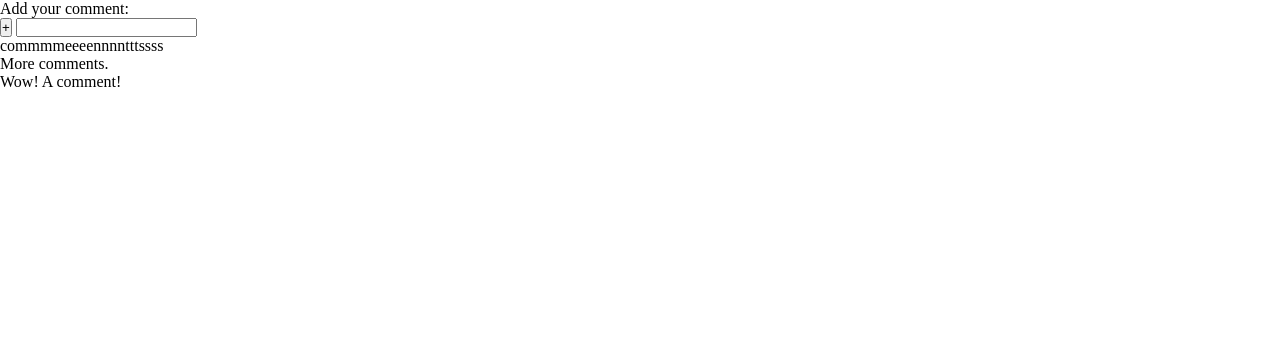
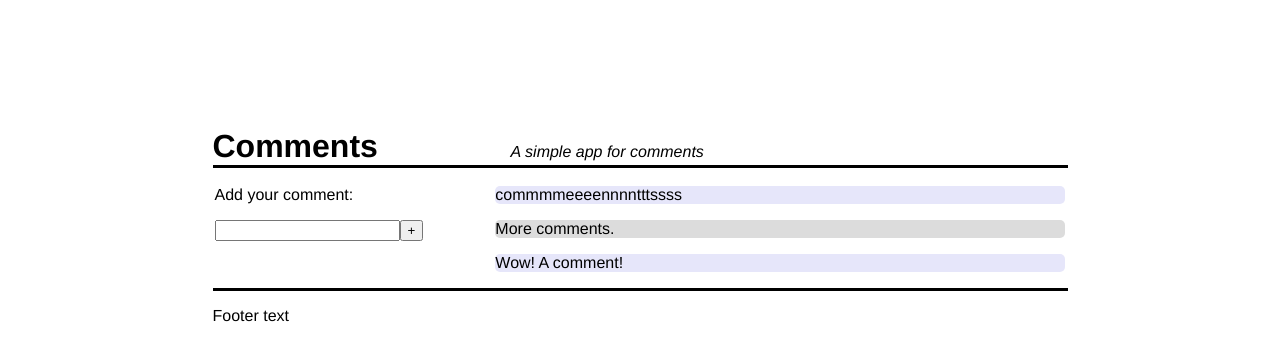
Before and after one commit to KeelyGoulding/d_web, a plain HTML site: page chapters/chapter4/index2.html in a window 1280 px wide. Drawn offline with Linux system fonts and the light colour scheme.

Commit message:
ch 4 style

```diff
--- a/chapters/chapter4/app.js
+++ b/chapters/chapter4/app.js
@@ -1,7 +1,6 @@
 var main = function(){
 	"use strict";
 
-	window.alert("hello world!");
 
 };
 
--- a/chapters/chapter4/index2.html
+++ b/chapters/chapter4/index2.html
@@ -7,12 +7,15 @@
 
 <body>
 <header>
+<h1>Comments</h1>
+<p><em>A simple app for comments</em></p>
 </header>
+
 
 <main>
 <section class="comment-input">
-<p>Add your comment: </p><button>+</button>
-<input type="text">
+<p>Add your comment: </p>
+<input type="text"><button>+</button>
 </section>
 
 <section class="comments">
@@ -21,8 +24,10 @@
 <p>Wow! A comment!</p>
 </section>
 </main>
+<div class="clearflt"></div>
 
 <footer>
+<p>Footer text</p>
 </footer>
 
 <script src="../../jquery.min.js"></script>
--- a/chapters/chapter4/style.css
+++ b/chapters/chapter4/style.css
@@ -1,4 +1,54 @@
-* {
-	margin:0;
-	padding:0;
+body {
+	width:855px;
+	font-family:Gotham, "Helvetica Neue", Helvetica, Arial, sans-serif;
+	padding:10%;
+	margin:auto;
 }
+
+header {
+	border-bottom:medium solid black;
+}
+
+header p {
+	display:inline;
+	position:relative;
+	left:15%;
+}
+
+header h1 {
+	display:inline;
+}
+
+main {
+	margin:2px;
+}
+
+.comment-input {
+	width:33%;
+	float:left;
+}
+
+.comments {
+	width:67%;
+	float:left;
+}
+
+.comments p {
+	border-radius: 5px;
+}
+
+.comments p:nth-child(odd) {
+	background:lavender;
+}
+
+.comments p:nth-child(even) {
+	background:gainsboro;
+}
+
+footer {
+	border-top:medium solid black;
+}
+
+.clearflt {
+	clear:both;
+}
```
